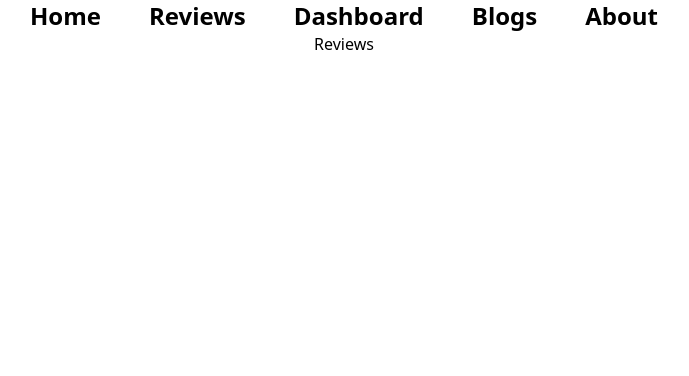
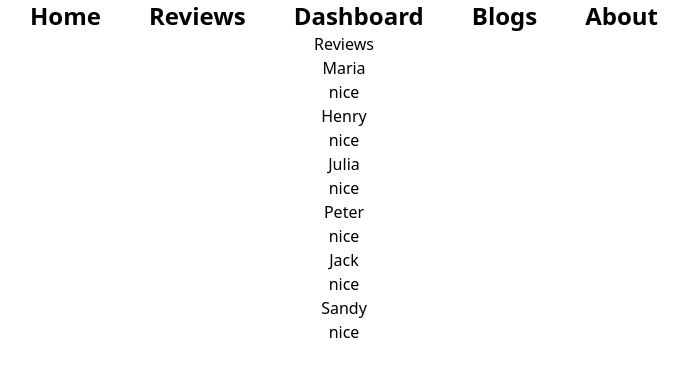
Before and after one commit to nusrat78/drone-review, a React (Create React App) app: page /reviews in a window 1280 px wide. Shown: the top 376 px of the page, without its empty margins (296-985 px from the left). Built offline with nearby package versions, Linux system fonts and the light colour scheme.

Commit message:
review set

```diff
--- a/package.json
+++ b/package.json
@@ -10,6 +10,7 @@
     "react-dom": "^18.0.0",
     "react-router-dom": "^6.3.0",
     "react-scripts": "5.0.0",
+    "recharts": "^2.1.9",
     "web-vitals": "^2.1.4"
   },
   "scripts": {
--- /dev/null
+++ b/public/reviews.json
@@ -0,0 +1,26 @@
+[
+    {
+        "name": "Maria",
+        "review": "nice"
+    },
+    {
+        "name": "Henry",
+        "review": "nice"
+    },
+    {
+        "name": "Julia",
+        "review": "nice"
+    },
+    {
+        "name": "Peter",
+        "review": "nice"
+    },
+    {
+        "name": "Jack",
+        "review": "nice"
+    },
+    {
+        "name": "Sandy",
+        "review": "nice"
+    }
+]
--- /dev/null
+++ b/src/components/Chart/Chart.js
@@ -0,0 +1,16 @@
+import React from 'react';
+import { Line, LineChart, XAxis, YAxis } from 'recharts';
+
+const Chart = (props) => {
+    const { sell, month } = props.chart;
+    return (
+        <LineChart width={400} height={500}>
+            <Line dataKey={sell}></Line>
+            <XAxis dataKey={month}></XAxis>
+            <YAxis></YAxis>
+        </LineChart>
+
+    );
+};
+
+export default Chart;
--- /dev/null
+++ b/src/components/Charts/Charts.js
@@ -0,0 +1,22 @@
+import React, { useEffect, useState } from 'react';
+import Chart from '../Chart/Chart';
+
+const Charts = () => {
+    const [charts, setCharts] = useState([]);
+
+    useEffect(() => {
+        fetch('data.json')
+            .then(res => res.json())
+            .then(data => setCharts(data))
+    }, [])
+    return (
+        <div>
+            <h1>hello</h1>
+            {
+                charts.map(chart => <Chart chart={chart}></Chart>)
+            }
+        </div>
+    );
+};
+
+export default Charts;
--- a/src/components/Dashboard/Dashboard.js
+++ b/src/components/Dashboard/Dashboard.js
@@ -1,11 +1,12 @@
 import React from 'react';
-import Drones from '../Drones/Drones';
+import Charts from '../Charts/Charts';
+
 
 const Dashboard = () => {
     return (
         <div>
             <h1>dashboard</h1>
-            <Drones></Drones>
+            <Charts></Charts>
         </div>
     );
 };
--- a/src/components/Drone/Drone.js
+++ /dev/null
@@ -1,15 +0,0 @@
-import React from 'react';
-
-const Drone = (props) => {
-    const { month, investment, sell, revenue } = props.drone;
-    return (
-        <div>
-            <h1>{month}</h1>
-            <h1>{investment}</h1>
-            <h1>{sell}</h1>
-            <h1>{revenue}</h1>
-        </div>
-    );
-};
-
-export default Drone;
--- a/src/components/Drones/Drones.js
+++ /dev/null
@@ -1,25 +0,0 @@
-import React, { useEffect, useState } from 'react';
-import Drone from '../Drone/Drone';
-
-
-const Drones = () => {
-    const [drones, setDrones] = useState([]);
-
-    useEffect(() => {
-        fetch('data.json')
-            .then(res => res.json())
-            .then(data => setDrones(data))
-    }, [])
-    return (
-        <div>
-            <h1>hello</h1>
-            {
-                drones.map(drone => <Drone drone={drone}>
-
-                </Drone>
-                )}
-        </div>
-    );
-};
-
-export default Drones;
--- /dev/null
+++ b/src/components/Person/Person.js
@@ -0,0 +1,13 @@
+import React from 'react';
+
+const Person = (props) => {
+    const { name, review } = props.person;
+    return (
+        <div className='person'>
+            <h1>{name}</h1>
+            <h1>{review}</h1>
+        </div>
+    );
+};
+
+export default Person;
--- /dev/null
+++ b/src/components/Persons/Persons.css
@@ -0,0 +1,4 @@
+.person-container {
+    display: grid;
+    grid-template-columns: repeat(3, 1fr);
+}
--- /dev/null
+++ b/src/components/Persons/Persons.js
@@ -0,0 +1,22 @@
+import React, { useEffect, useState } from 'react';
+import Person from '../Person/Person';
+
+const Persons = () => {
+    const [persons, setPersons] = useState([]);
+
+    useEffect(() => {
+        fetch('reviews.json')
+            .then(res => res.json())
+            .then(data => setPersons(data))
+    }, []);
+
+    return (
+        <div className='person-container'>
+            {
+                persons.map(person => <Person person={person}></Person>)
+            }
+        </div>
+    );
+};
+
+export default Persons;
--- a/src/components/Reviews/Reviews.js
+++ b/src/components/Reviews/Reviews.js
@@ -1,9 +1,11 @@
 import React from 'react';
+import Persons from '../Persons/Persons';
 
 const Reviews = () => {
     return (
         <div>
             <h1>Reviews</h1>
+            <Persons></Persons>
         </div>
     );
 };
```
Also changed, not shown: src/components/Person/Person.css (added), 2 other files (tests, documents, lock files or other folders).
